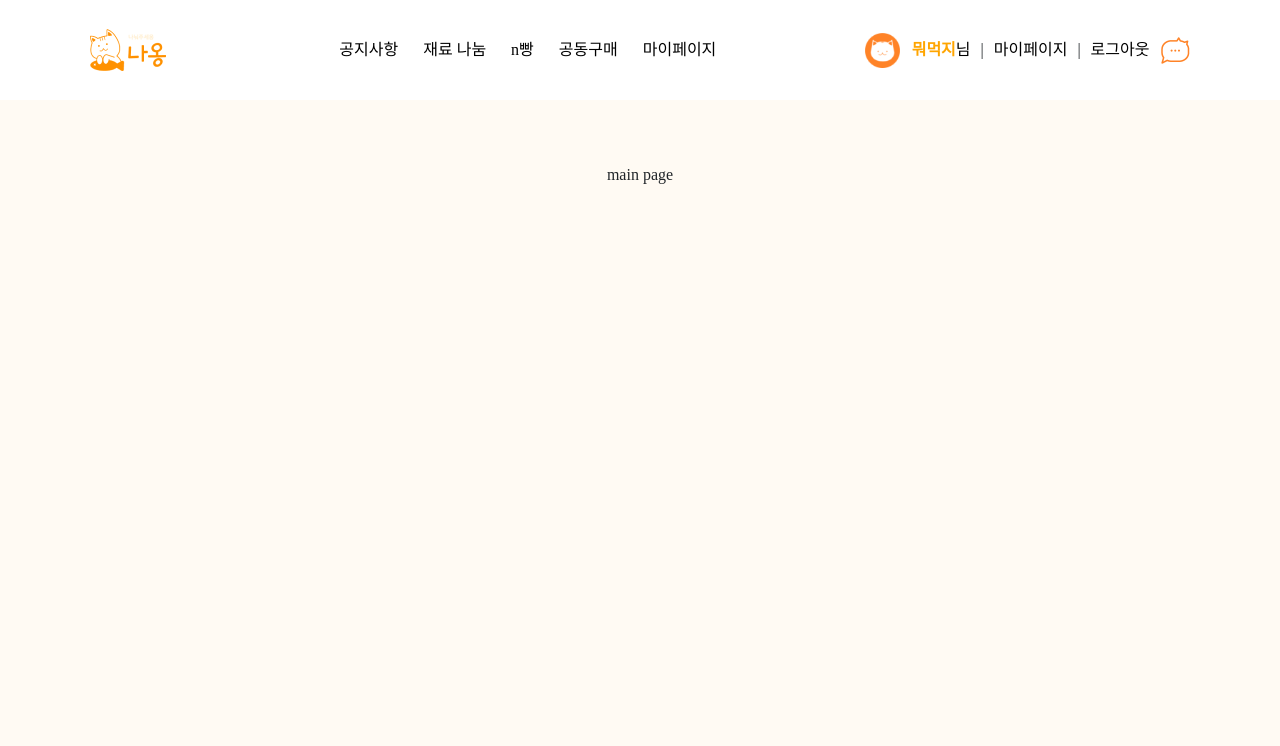
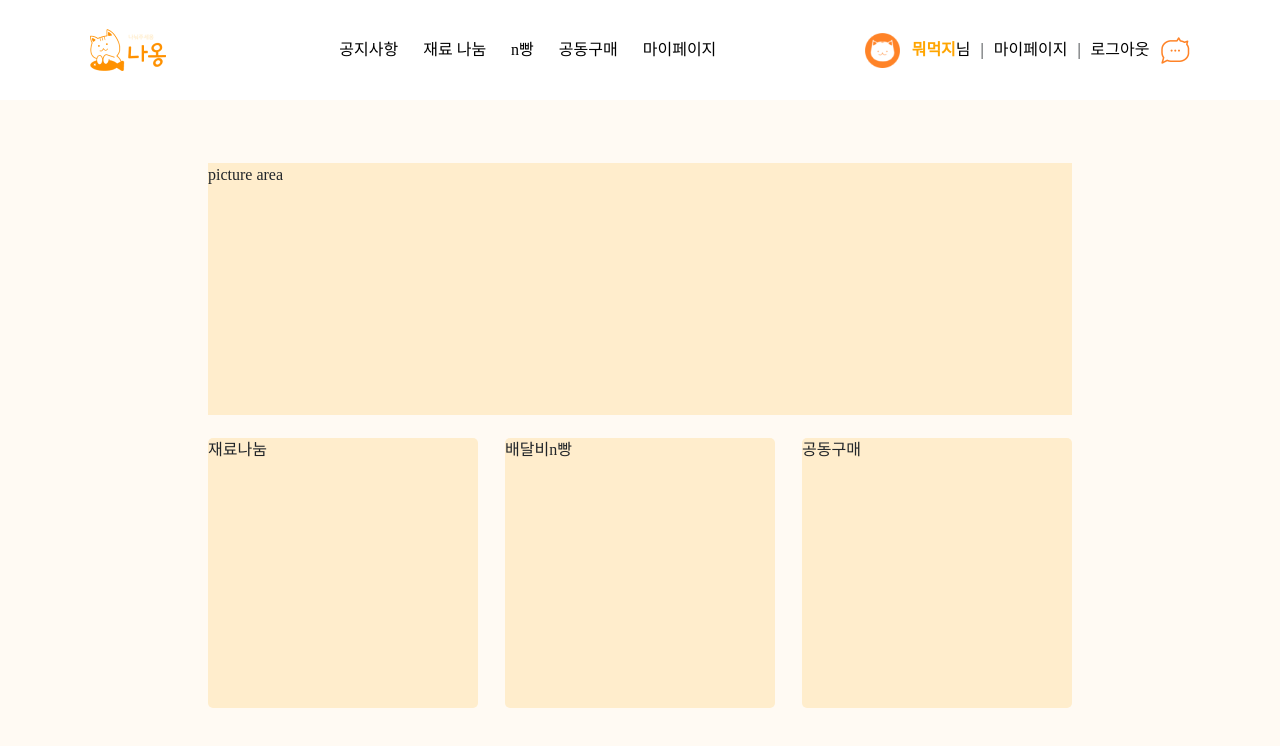
Before and after one commit to Jun2-Lee/Toy_project, a React (Create React App) app in the folder Frontend/: page / in a window 1280 px wide. Shown: the top 746 px of the page. Built offline with nearby package versions, Linux system fonts and the light colour scheme; a web font is replaced by a local one.

Commit message:
style: 메인페이지 구조화

```diff
--- /dev/null
+++ b/Frontend/src/pages/main.css
@@ -0,0 +1,24 @@
+.pictureArea {
+  width: 54rem;
+  height: 15.75rem;
+  background-color: #FFEDCC;
+}
+
+.main_container {
+  display: grid;
+  grid-template-columns: repeat(3, 16.875rem);
+  grid-template-rows: repeat(2, 16.875);
+  column-gap: 1.6875rem;
+  row-gap: 1.4375rem;
+}
+
+.pictureArea {
+  grid-column: 1 / 4;
+}
+
+.main_sharingBtn, .main_groupBuyingBtn, .main_dutchPayBtn {
+  width: 16.875rem;
+  height: 16.875rem;
+  background-color: #FFEDCC;
+  border-radius: 0.3125rem;
+}
--- a/Frontend/src/pages/main.js
+++ b/Frontend/src/pages/main.js
@@ -1,9 +1,22 @@
 import React from 'react';
+import "./main.css";
+
 
 function Main() {
   return (
-    <div>
-      main page
+    <div className='main_container'>
+      <div className='pictureArea'>
+        picture area
+      </div>
+      <div className='main_sharingBtn'>
+        재료나눔
+      </div>
+      <div className='main_groupBuyingBtn'>
+        배달비n빵
+      </div>
+      <div className='main_dutchPayBtn'>
+        공동구매
+      </div>
     </div>
   )
 }
```
